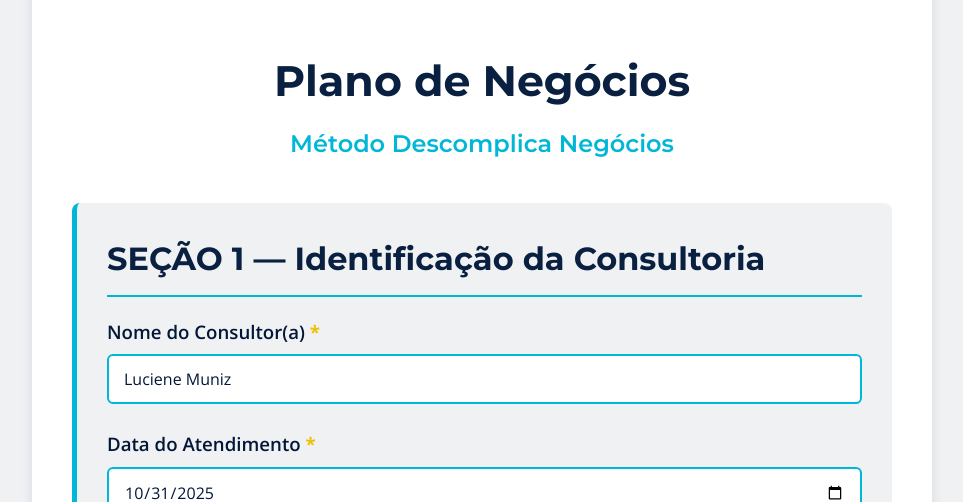
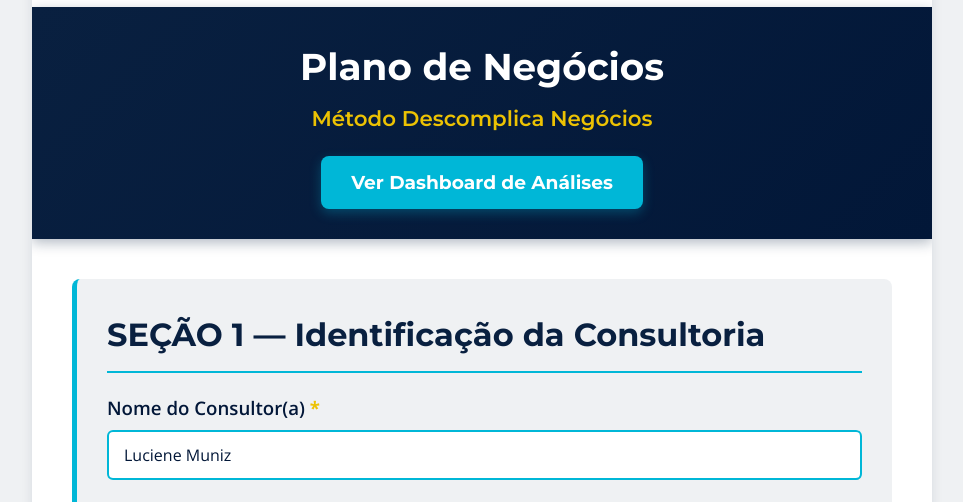
Before and after one commit to lucienemunizestrategia-sudo/questionariodoplanodenegocio, a plain HTML site: page index.html in a window 1280 px wide. Shown: the part 286-788 px from the top of the page, without its empty margins (158-1121 px from the left). Drawn offline with nearby package versions, Linux system fonts and the light colour scheme.

Commit message:
Update index.html

```diff
--- a/index.html
+++ b/index.html
@@ -27,9 +27,62 @@
             max-width: 900px;
             margin: 0 auto;
             background: #FFFFFF;
-            padding: 40px;
+            padding: 0;
             border-radius: 8px;
             box-shadow: 0 4px 12px rgba(9, 32, 64, 0.1);
+            overflow: hidden;
+        }
+
+        .header-top {
+            background: linear-gradient(135deg, #092040 0%, #021738 100%);
+            color: #FFFFFF;
+            padding: 30px 40px;
+            box-shadow: 0 4px 12px rgba(9, 32, 64, 0.3);
+            text-align: center;
+        }
+
+        .header-top h1 {
+            font-family: 'Montserrat', sans-serif;
+            font-weight: 700;
+            font-size: 28pt;
+            color: #FFFFFF;
+            margin-bottom: 5px;
+            text-align: center;
+        }
+
+        .header-top .subtitle {
+            font-family: 'Montserrat', sans-serif;
+            font-weight: 600;
+            font-size: 16pt;
+            color: #ECC203;
+            text-align: center;
+            margin-bottom: 20px;
+        }
+
+        .btn-dashboard {
+            display: inline-block;
+            background: #00B7D7;
+            color: #FFFFFF;
+            font-family: 'Montserrat', sans-serif;
+            font-weight: 700;
+            font-size: 12pt;
+            padding: 10px 25px;
+            border: none;
+            border-radius: 6px;
+            text-decoration: none;
+            cursor: pointer;
+            transition: all 0.3s ease;
+            box-shadow: 0 2px 8px rgba(0, 183, 215, 0.3);
+        }
+
+        .btn-dashboard:hover {
+            background: #0096b8;
+            transform: translateY(-2px);
+            box-shadow: 0 4px 12px rgba(0, 183, 215, 0.5);
+        }
+
+        .form-content {
+            padding: 40px;
         }
 
         .logo-container {
@@ -66,15 +119,6 @@
             color: #092040;
             text-align: center;
             margin-bottom: 10px;
-        }
-
-        .subtitle {
-            font-family: 'Montserrat', sans-serif;
-            font-weight: 600;
-            font-size: 18pt;
-            color: #00B7D7;
-            text-align: center;
-            margin-bottom: 40px;
         }
 
         .section {
@@ -209,6 +253,28 @@
             transform: none;
         }
 
+        .btn-dashboard {
+            display: inline-block;
+            background: #00B7D7;
+            color: #FFFFFF;
+            font-family: 'Montserrat', sans-serif;
+            font-weight: 700;
+            font-size: 14pt;
+            padding: 12px 30px;
+            border: none;
+            border-radius: 8px;
+            text-decoration: none;
+            cursor: pointer;
+            transition: all 0.3s ease;
+            box-shadow: 0 4px 12px rgba(0, 183, 215, 0.3);
+        }
+
+        .btn-dashboard:hover {
+            background: #0096b8;
+            transform: translateY(-2px);
+            box-shadow: 0 6px 16px rgba(0, 183, 215, 0.4);
+        }
+
         .loading {
             display: none;
             text-align: center;
@@ -262,16 +328,20 @@
         }
 
         @media (max-width: 768px) {
-            .container {
+            .form-content {
                 padding: 20px;
             }
 
-            h1 {
-                font-size: 24pt;
+            .header-top {
+                padding: 20px;
             }
 
-            .subtitle {
-                font-size: 14pt;
+            .header-top h1 {
+                font-size: 20pt;
+            }
+
+            .header-top .subtitle {
+                font-size: 12pt;
             }
 
             .section-title {
@@ -293,9 +363,17 @@
             <div class="location-text">MARÉ · JACAREZINHO</div>
         </div>
 
-        <h1>Plano de Negócios</h1>
-        <p class="subtitle">Método Descomplica Negócios</p>
+        <!-- Header Azul -->
+        <div class="header-top">
+            <h1>Plano de Negócios</h1>
+            <p class="subtitle">Método Descomplica Negócios</p>
+            <a href="https://lucienemunizestrategia-sudo.github.io/dashboardplanodenegocio/" target="_blank" class="btn-dashboard">
+                Ver Dashboard de Análises
+            </a>
+        </div>
 
+        <!-- Conteúdo do Formulário -->
+        <div class="form-content">
         <form id="formProspera">
             <!-- SEÇÃO 1: Identificação da Consultoria -->
             <div class="section">
@@ -691,6 +769,7 @@
                 <button type="submit" class="btn-submit" id="btnSubmit">Enviar Formulário</button>
             </div>
         </form>
+        </div>
     </div>
 
     <script>
```
